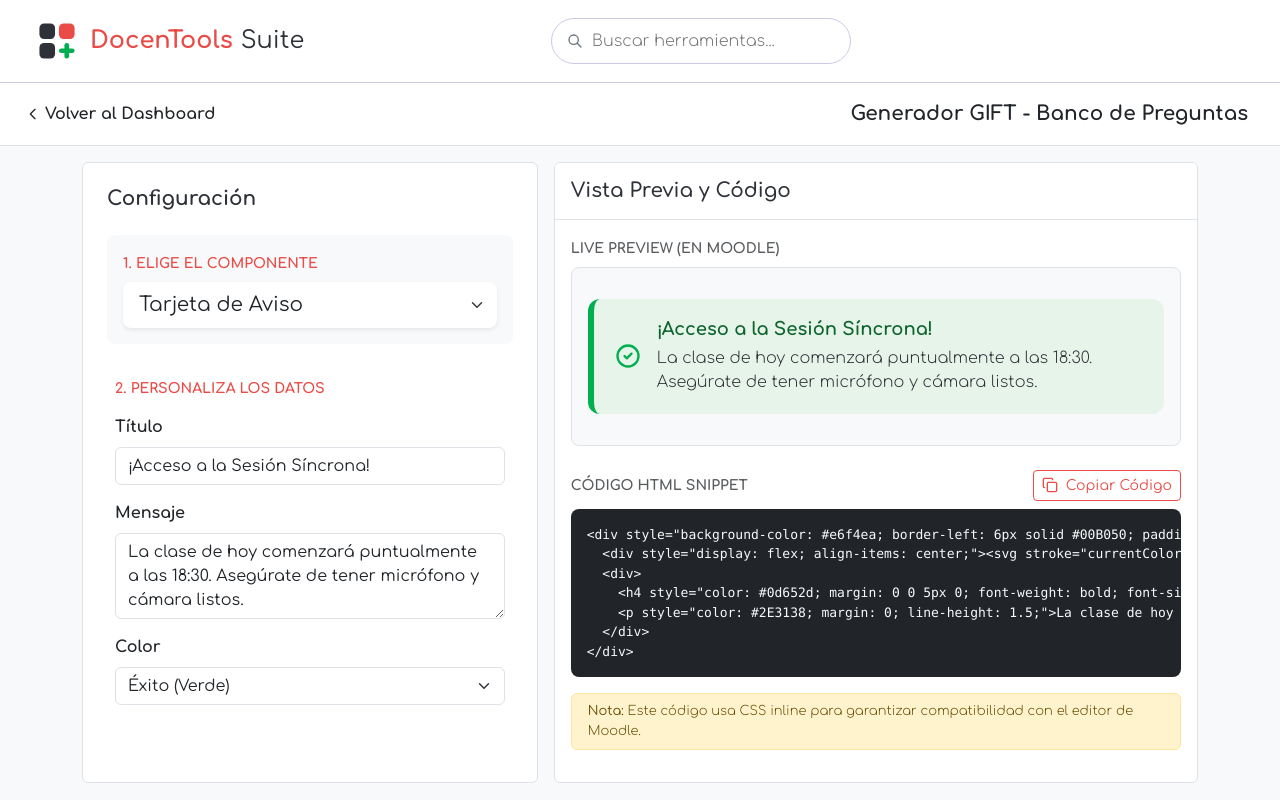
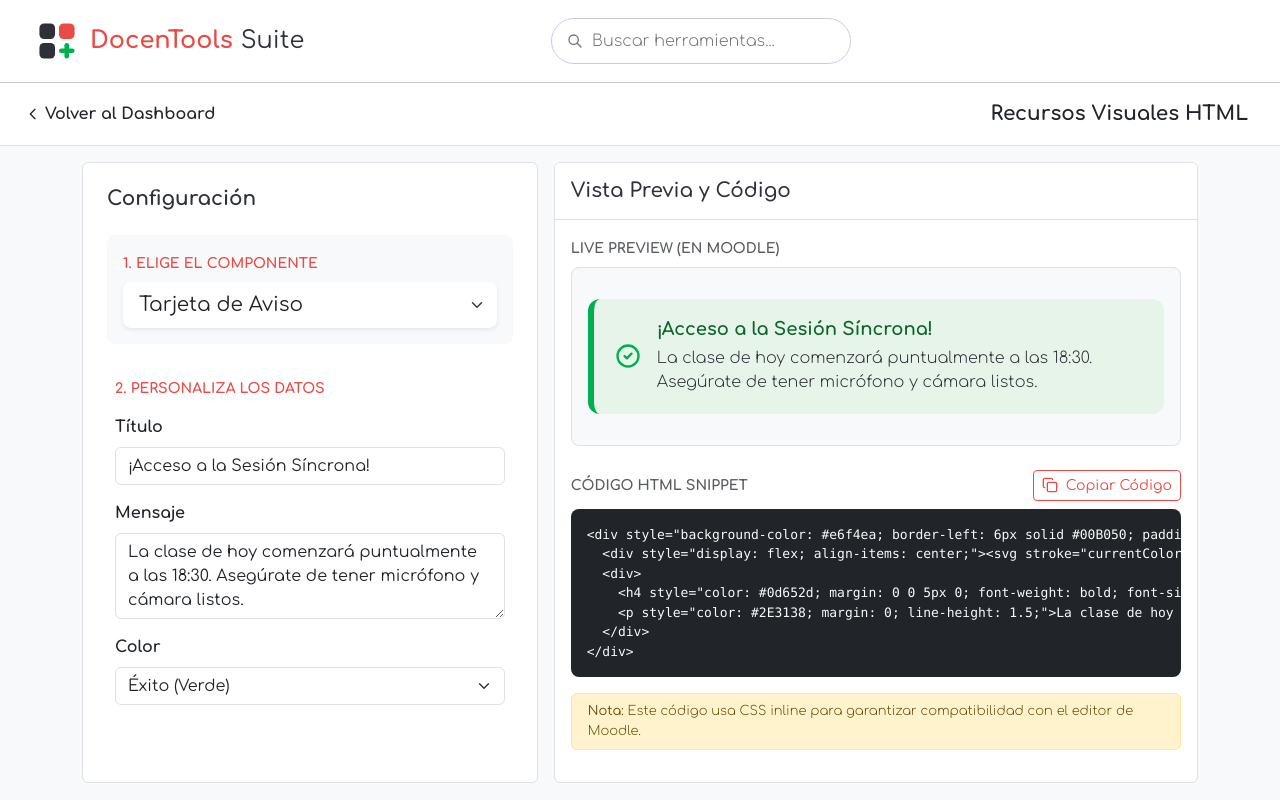
Before and after one commit to MarkOs9811/DocenTools-Suite, a React (Vite) app: page /tags in a window 1280 px wide. Shown: the top 800 px of the page. Built offline with nearby package versions, Linux system fonts and the light colour scheme.

Commit message:
Cambio despeus de V2

```diff
--- a/src/pages/AppRecursosVisuales.tsx
+++ b/src/pages/AppRecursosVisuales.tsx
@@ -62,7 +62,7 @@ export const AppRecursosVisuales: React.FC = () => {
           <HiOutlineChevronLeft /> Volver al Dashboard
         </button>
         <span className="small  text-dark fw-bold p-2 fs-5">
-          Generador GIFT - Banco de Preguntas
+          Recursos Visuales HTML
         </span>
       </div>
       <div className="container flex-grow-1 ">
```
